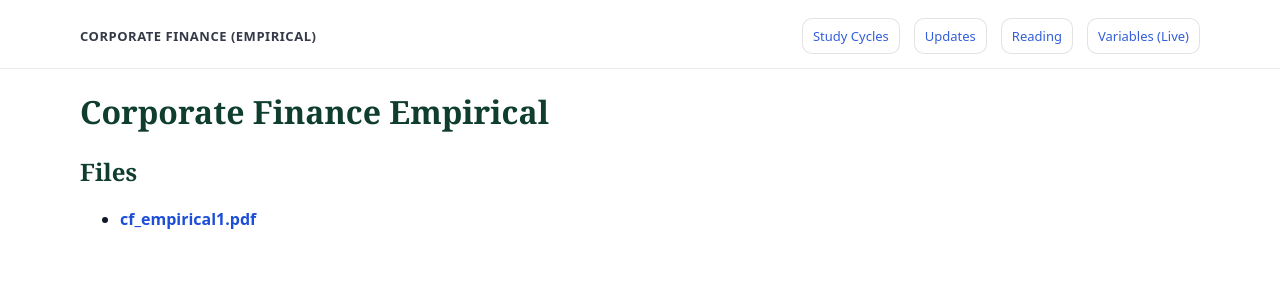
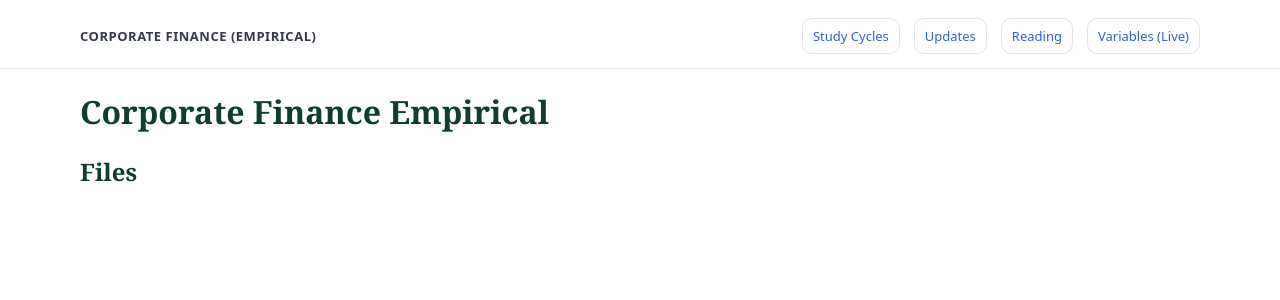
Before and after one commit to yaxinzn/study-archive, a Jekyll site: the page built from materials/cf-empirical/index.md, in a window 1280 px wide. Shown: the top 300 px of the page. Built offline with Jekyll 4.4.1, drawn with Linux system fonts in a browser that asks for light colours.

Commit message:
Remove cf_empirical1.pdf from the index list

```diff
--- a/materials/cf-empirical/index.md
+++ b/materials/cf-empirical/index.md
@@ -12,5 +12,5 @@ hide_name: true
 
 ## Files
 <!-- AUTO-LIST-START -->
-- **[cf_empirical1.pdf](cf_empirical1.pdf)**
+
 <!-- AUTO-LIST-END -->
```
